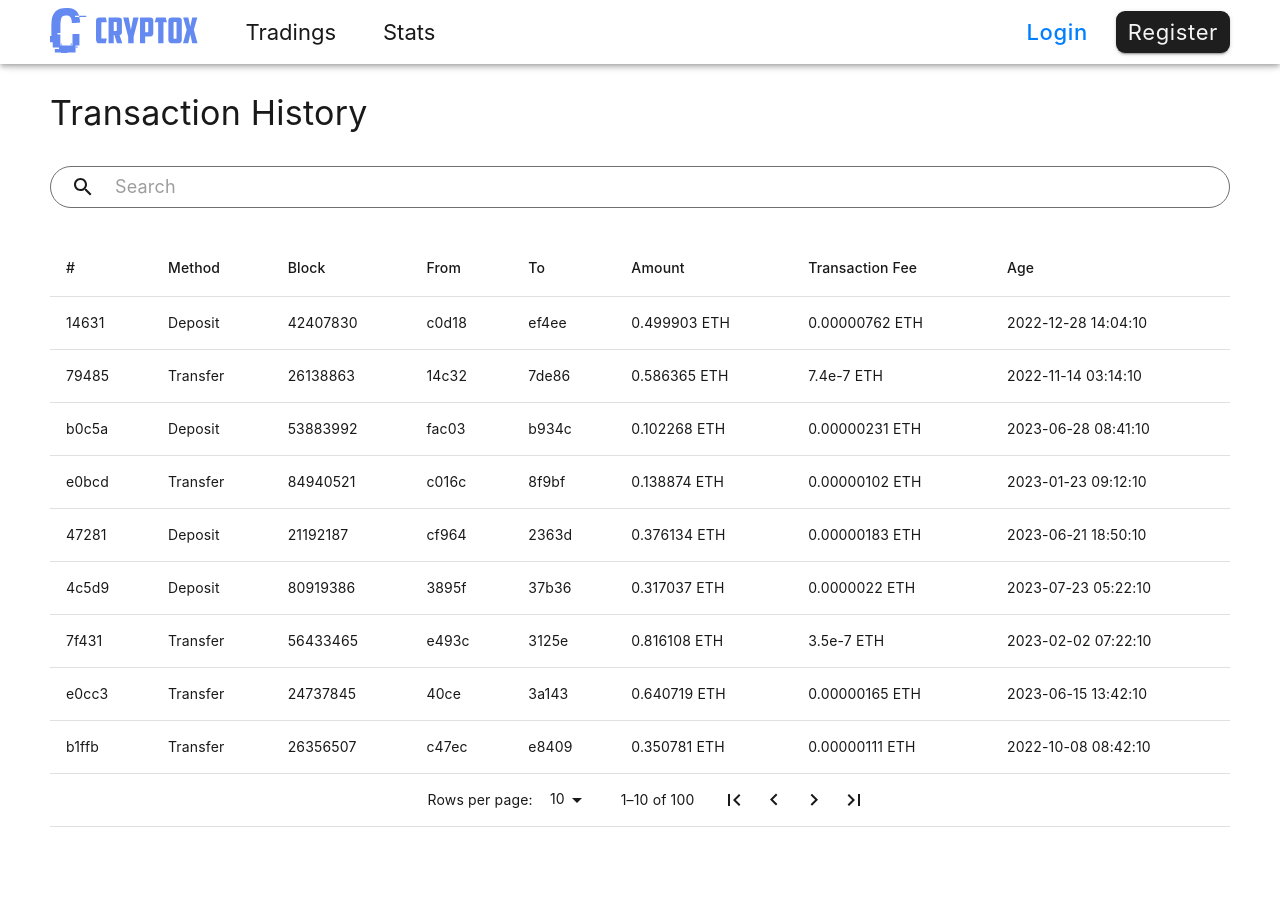
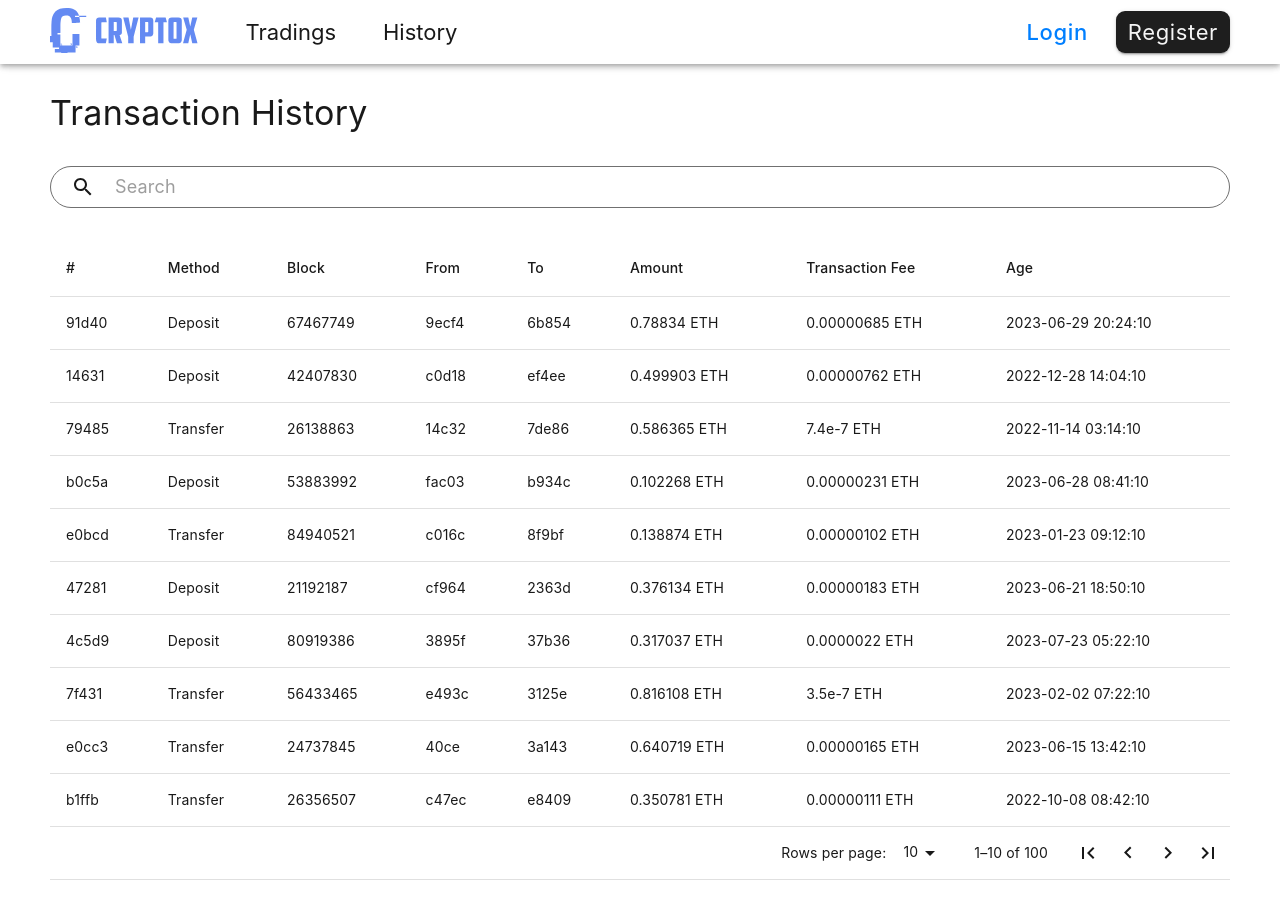
Before and after one commit to COS30049/cos30049_frontend, a React (Create React App) app: page /txnhistory in a window 1280 px wide. Shown: the top 900 px of the page. Before the commit the page ends 859 px from the top, so only its background shows below. Built offline with nearby package versions, Linux system fonts and the light colour scheme.

Commit message:
Meet standard for assignment 1

```diff
--- a/src/App.css
+++ b/src/App.css
@@ -86,3 +86,7 @@ body {
     transform: rotate(360deg);
   }
 }
+
+div>td {
+  background-color: #007FFF;
+}
--- a/src/App.jsx
+++ b/src/App.jsx
@@ -22,6 +22,10 @@ export default function App() {
                   sx={{
                     m: '0',
                     p: '0 50px',
+
+                    [theme.breakpoints.down("md")] : {
+                      p: '0 25px',
+                    }
                   }}
                 >
 
--- a/src/components/NavBar.jsx
+++ b/src/components/NavBar.jsx
@@ -130,7 +130,7 @@ export default function NavBar() {
                                     }}
                                 >
                                     <Link to="/txnhistory" className='nav-links'>
-                                        Stats
+                                        History
                                     </Link>
                                 </ListItem>
                             </List>
@@ -206,7 +206,7 @@ export default function NavBar() {
                                 }}
                             >
                                 <Link to="/txnhistory" className='nav-links'>
-                                    Stats
+                                    History
                                 </Link>
                             </ListItem>
                         </List>
--- a/src/components/TxnTable.jsx
+++ b/src/components/TxnTable.jsx
@@ -4,11 +4,9 @@ import React, {useState} from 'react';
 
 //Read data from mock up file. if(backend == true) -> return "Call API using async + fetch"
 import txnHistoryData from "../mock/txn.json";
-import { Table, TableCell, TableContainer, TableRow, TableHead, TablePagination, Typography } from '@mui/material';
+import { Table, TableCell, TableContainer, TableRow, TableHead, TableBody, TablePagination, TableFooter} from '@mui/material';
 
 const headColumn = ["#", "Method", "Block", "From", "To", "Amount", "Transaction Fee", "Age"];
-
-
 
 //Use prop to get access to search features.
 export default function TxnTable({query}) {
@@ -24,33 +22,36 @@ export default function TxnTable({query}) {
         setPage(0);
     }
 
+    //Filter Data from Search
+    let filteredData = historyData.filter((item) => {
+        if(item.hash.toLowerCase().includes(query.toLowerCase()) || item.method.toLowerCase().includes(query.toLowerCase()) || item.block.toString().includes(query.toLowerCase()) || item.from.toLowerCase().includes(query.toLowerCase()) || item.to.toLowerCase().includes(query.toLowerCase()) || parseFloat(item.amount) >= parseFloat(query.toLowerCase()) || parseFloat(item.txnFee) >= parseFloat(query.toLowerCase()) || item.age.toLowerCase().includes(query.toLowerCase())) return item;
+    })
+
     return (
         <>
         <TableContainer
             sx={{
+                minWidth: "750px",
                 mx: "auto",
             }}
         >
             <Table
-                sx={{ minWidth: 750 }}
                 aria-labelledby="tableTitle"
             >
                 <TableHead>
                     <TableRow>
                     {
                         headColumn.map((head, key) => (
-                            <TableCell>{head}</TableCell>
+                            <TableCell key={key}>{head}</TableCell>
                         ))
                     }
                     </TableRow>
                 </TableHead>
+                <TableBody>
                     {
-                    historyData
-                    .filter((item) => {
-                        if(item.hash.toLowerCase().includes(query.toLowerCase()) || item.method.toLowerCase().includes(query.toLowerCase()) || item.block.toString().includes(query.toLowerCase()) || item.from.toLowerCase().includes(query.toLowerCase()) || item.to.toLowerCase().includes(query.toLowerCase()) || parseFloat(item.amount) >= parseFloat(query.toLowerCase()) || parseFloat(item.txnFee) >= parseFloat(query.toLowerCase()) || item.age.toLowerCase().includes(query.toLowerCase())) return item;
-                    })
-                    .slice((page * rowsPerPage + 1), (page + 1)*rowsPerPage).map((data, key) => (
-                        <TableRow>
+                        filteredData
+                        .slice((page * rowsPerPage), (page + 1)*rowsPerPage).map((data, key) => (
+                            <TableRow key={key}>
                                 <TableCell>{data.hash}</TableCell>
                                 <TableCell>{data.method}</TableCell>
                                 <TableCell>{data.block}</TableCell>
@@ -62,23 +63,23 @@ export default function TxnTable({query}) {
                             </TableRow>
                         ))
                     }
-            </Table>
-        </TableContainer>
+                </TableBody>
+                <TableFooter>
+                    <TableRow>
                         <TablePagination
                             size='xl'
-            sx={{
-                display: 'flex',
-                alignItems: 'center',
-                justifyContent: 'center',
-            }}
                             page={page}
-            count={historyData.length}
+                            count={filteredData.length}
                             onPageChange={handlePageChange}
                             rowsPerPage={rowsPerPage}
                             onRowsPerPageChange={changeRowPerpage}
                             showFirstButton
                             showLastButton
                         />
+                    </TableRow>
+                </TableFooter>
+            </Table>
+        </TableContainer>
         </>
     )
 }
--- a/src/views/TxnHistory.jsx
+++ b/src/views/TxnHistory.jsx
@@ -1,7 +1,6 @@
 import React, {useState} from "react";
 import { Typography, Container, Box } from "@mui/material";
 import SearchBar from "../components/SearchBar";
-import makeStyles from '../components/styles';
 import TxnTable from "../components/TxnTable";
 
 export default function Txnhistory() {
```
Lines whose indentation alone changed are shown as unchanged.
